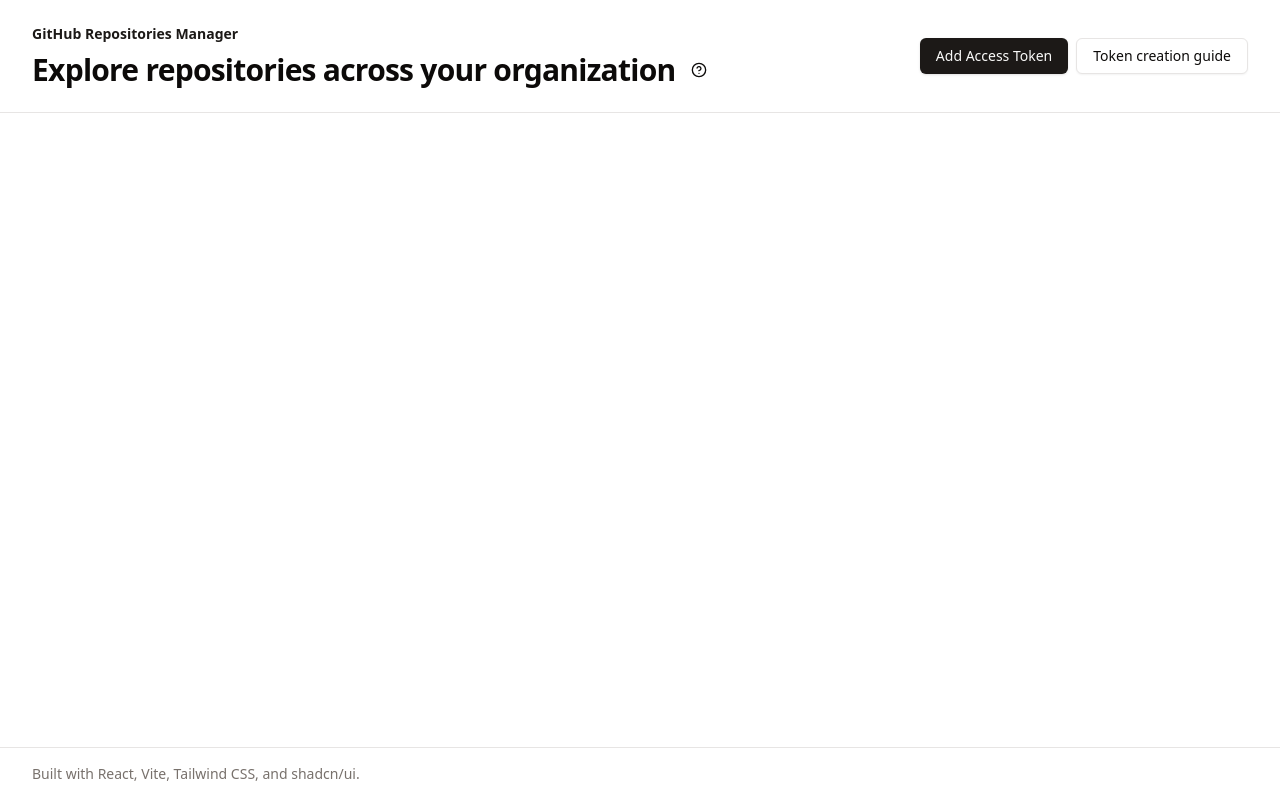
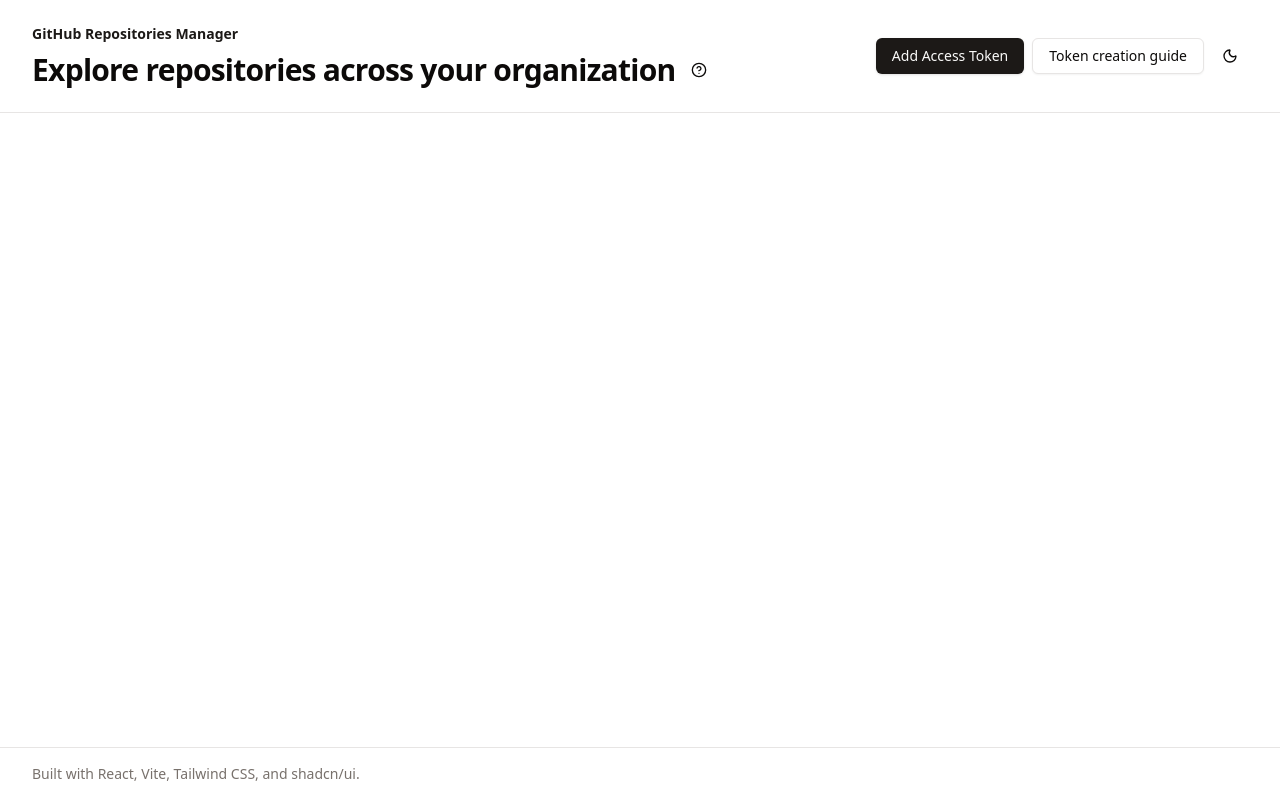
Before and after one commit to ilusoft/github-actions-manager, a React (Vite) app: page / in a window 1280 px wide. Built offline with nearby package versions, Linux system fonts and the light colour scheme.

Commit message:
Add dark mode toggle

```diff
--- a/src/App.tsx
+++ b/src/App.tsx
@@ -1,17 +1,20 @@
-import { Button } from "@/components/ui/button";
+import { Moon, Sun, HelpCircle } from "lucide-react";
+
 import { AccessTokenDialog } from "@/components/access-token-dialog";
 import { OrgRepoSelector } from "@/components/org-repo-selector";
+import { Button } from "@/components/ui/button";
 import {
   Tooltip,
   TooltipContent,
   TooltipProvider,
   TooltipTrigger,
 } from "@/components/ui/tooltip";
+import { useTheme } from "@/components/theme-provider";
 import { useGithubAccessToken } from "@/hooks/useGithubAccessToken";
-import { HelpCircle } from "lucide-react";
 
 function App() {
   const { hasToken, saveToken, clearToken } = useGithubAccessToken();
+  const { theme, toggleTheme } = useTheme();
 
   return (
     <div className="flex min-h-screen flex-col bg-background">
@@ -64,6 +67,19 @@ function App() {
                 Token creation guide
               </a>
             </Button>
+            <Button
+              type="button"
+              variant="ghost"
+              size="icon"
+              onClick={toggleTheme}
+              aria-label={`Switch to ${theme === "dark" ? "light" : "dark"} mode`}
+            >
+              {theme === "dark" ? (
+                <Sun className="h-4 w-4" aria-hidden="true" />
+              ) : (
+                <Moon className="h-4 w-4" aria-hidden="true" />
+              )}
+            </Button>
           </div>
         </div>
       </header>
--- /dev/null
+++ b/src/components/theme-provider.tsx
@@ -0,0 +1,111 @@
+import {
+  createContext,
+  useCallback,
+  useContext,
+  useEffect,
+  useMemo,
+  useState,
+  type ReactNode,
+} from "react";
+
+const STORAGE_KEY = "github-actions-manager:theme";
+
+type Theme = "light" | "dark";
+
+interface ThemeContextValue {
+  theme: Theme;
+  setTheme: (theme: Theme) => void;
+  toggleTheme: () => void;
+}
+
+const ThemeContext = createContext<ThemeContextValue | undefined>(undefined);
+
+const getPreferredTheme = (): Theme => {
+  if (typeof window === "undefined") {
+    return "light";
+  }
+
+  const stored = window.localStorage.getItem(STORAGE_KEY);
+  if (stored === "light" || stored === "dark") {
+    return stored;
+  }
+
+  return window.matchMedia("(prefers-color-scheme: dark)").matches
+    ? "dark"
+    : "light";
+};
+
+const applyThemeClass = (theme: Theme) => {
+  if (typeof document === "undefined") {
+    return;
+  }
+
+  const root = document.documentElement;
+  root.classList.toggle("dark", theme === "dark");
+  root.setAttribute("data-theme", theme);
+  root.style.colorScheme = theme;
+};
+
+export function ThemeProvider({ children }: { children: ReactNode }) {
+  const [theme, setThemeState] = useState<Theme>(() => {
+    const initial = getPreferredTheme();
+    if (typeof document !== "undefined") {
+      applyThemeClass(initial);
+    }
+    return initial;
+  });
+
+  useEffect(() => {
+    applyThemeClass(theme);
+    if (typeof window !== "undefined") {
+      window.localStorage.setItem(STORAGE_KEY, theme);
+    }
+  }, [theme]);
+
+  useEffect(() => {
+    if (typeof window === "undefined") {
+      return;
+    }
+
+    const mediaQuery = window.matchMedia("(prefers-color-scheme: dark)");
+    const handleChange = (event: MediaQueryListEvent) => {
+      const stored = window.localStorage.getItem(STORAGE_KEY);
+      if (stored === "light" || stored === "dark") {
+        return;
+      }
+      setThemeState(event.matches ? "dark" : "light");
+    };
+
+    mediaQuery.addEventListener("change", handleChange);
+    return () => {
+      mediaQuery.removeEventListener("change", handleChange);
+    };
+  }, []);
+
+  const setTheme = useCallback((nextTheme: Theme) => {
+    setThemeState(nextTheme);
+  }, []);
+
+  const toggleTheme = useCallback(() => {
+    setThemeState((previous) => (previous === "dark" ? "light" : "dark"));
+  }, []);
+
+  const value = useMemo<ThemeContextValue>(
+    () => ({
+      theme,
+      setTheme,
+      toggleTheme,
+    }),
+    [setTheme, theme, toggleTheme]
+  );
+
+  return <ThemeContext.Provider value={value}>{children}</ThemeContext.Provider>;
+}
+
+export function useTheme() {
+  const context = useContext(ThemeContext);
+  if (!context) {
+    throw new Error("useTheme must be used within a ThemeProvider");
+  }
+  return context;
+}
--- a/src/components/ui/button.tsx
+++ b/src/components/ui/button.tsx
@@ -1,6 +1,6 @@
 import * as React from "react";
 import { Slot } from "@radix-ui/react-slot";
-import { type VariantProps } from "class-variance-authority";
+import type { VariantProps } from "class-variance-authority";
 
 import { cn } from "@/lib/utils";
 import { buttonVariants } from "./button-variants";
--- a/src/main.tsx
+++ b/src/main.tsx
@@ -1,15 +1,19 @@
-import { StrictMode } from 'react'
-import { createRoot } from 'react-dom/client'
-import { QueryClient, QueryClientProvider } from '@tanstack/react-query'
-import './index.css'
-import App from './App.tsx'
+import { StrictMode } from "react";
+import { createRoot } from "react-dom/client";
+import { QueryClient, QueryClientProvider } from "@tanstack/react-query";
 
-const queryClient = new QueryClient()
+import { ThemeProvider } from "@/components/theme-provider";
+import App from "./App.tsx";
+import "./index.css";
 
-createRoot(document.getElementById('root')!).render(
+const queryClient = new QueryClient();
+
+createRoot(document.getElementById("root")!).render(
   <StrictMode>
     <QueryClientProvider client={queryClient}>
-      <App />
+      <ThemeProvider>
+        <App />
+      </ThemeProvider>
     </QueryClientProvider>
   </StrictMode>,
-)
+);
```
Also changed, not shown: src/components/repository-dashboard-toolbar.tsx (+7 -0 lines).
